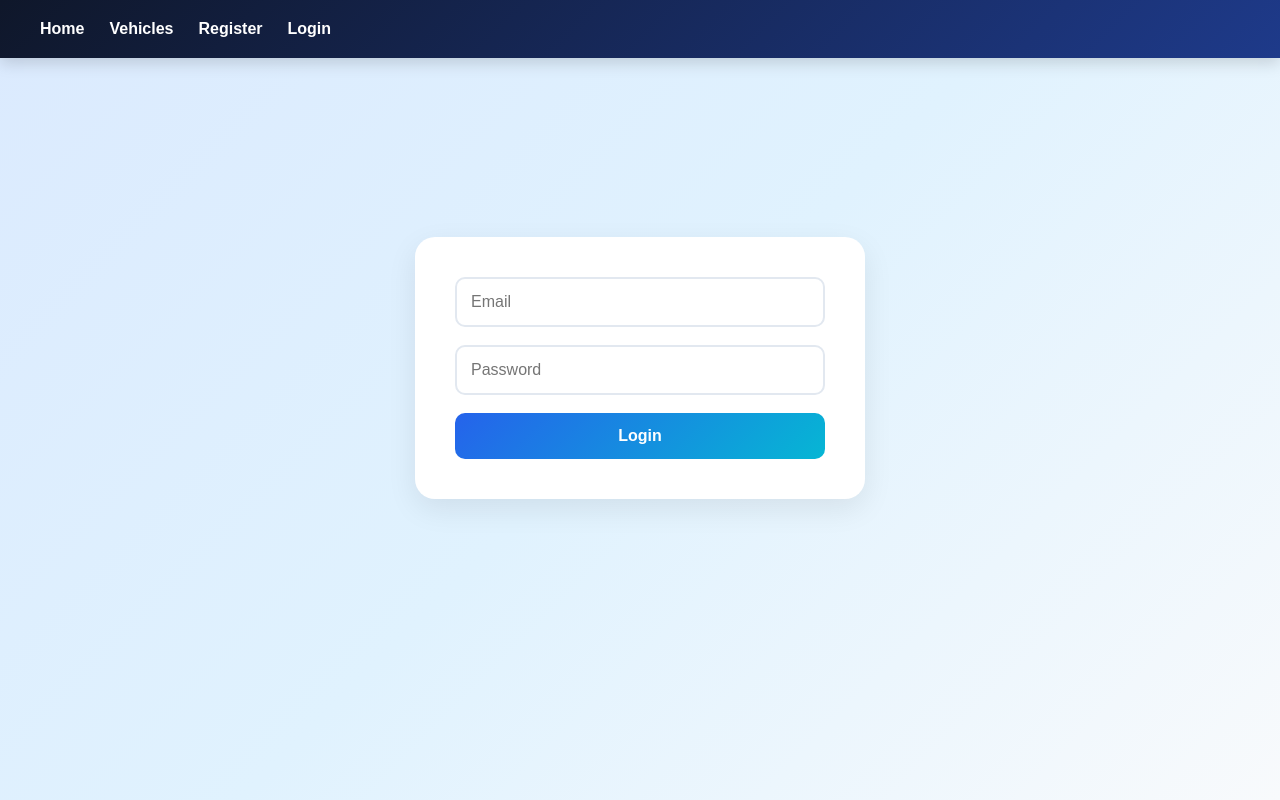
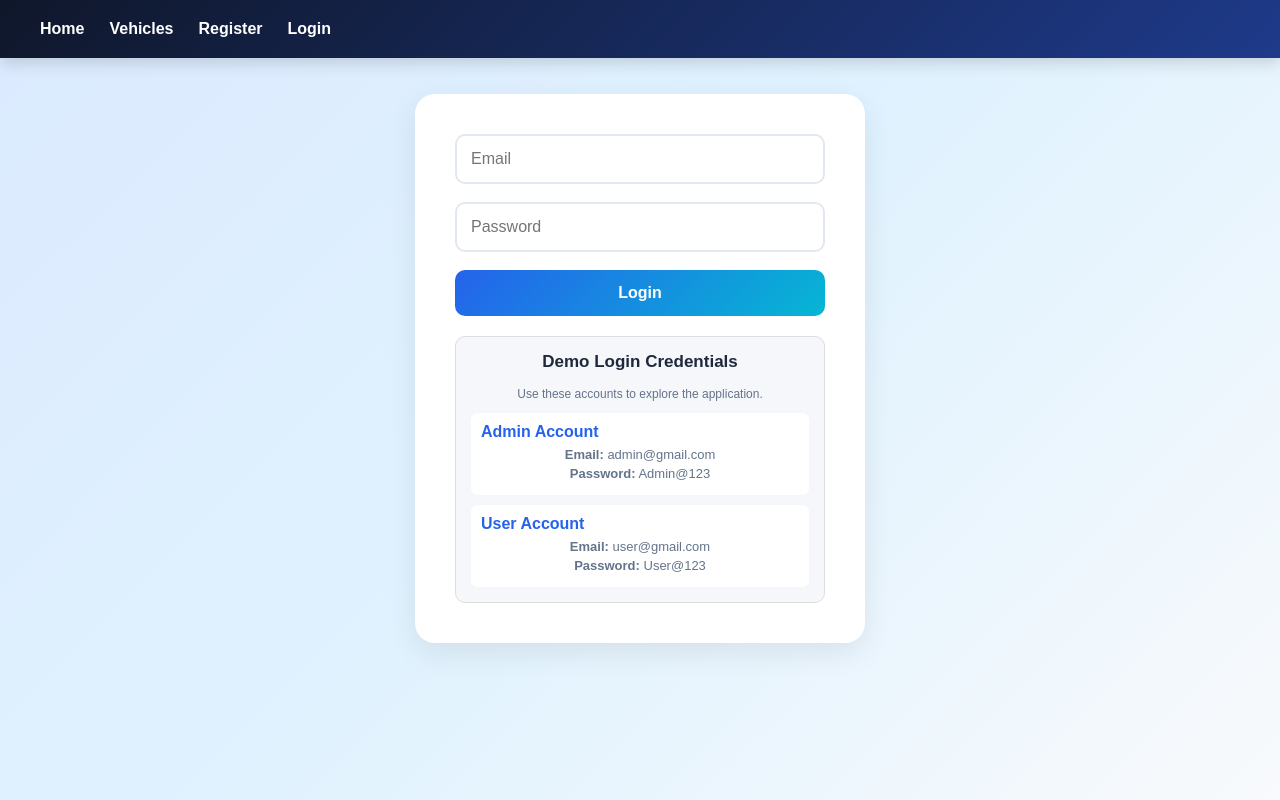
Before and after one commit to koppisettimanoj26-lang/Vehicle_rental_frontend, a React (Vite) app: page /login in a window 1280 px wide. Built offline with nearby package versions, Linux system fonts and the light colour scheme.

Commit message:
Credits updated

```diff
--- a/src/index.css
+++ b/src/index.css
@@ -469,3 +469,42 @@ nav a:hover {
   background: red;
   color: white;
 }
+
+
+.demo-login-box {
+  margin-top: 20px;
+  padding: 15px;
+  background: #f5f7fa;
+  border: 1px solid #ddd;
+  border-radius: 10px;
+}
+
+.demo-login-box h3 {
+  margin-bottom: 5px;
+  font-size: 17px;
+  text-align: center;
+}
+
+.demo-note {
+  font-size: 12px;
+  color: #666;
+  text-align: center;
+  margin-bottom: 12px;
+}
+
+.demo-account {
+  background: white;
+  padding: 10px;
+  border-radius: 7px;
+  margin-top: 10px;
+}
+
+.demo-account h4 {
+  margin-bottom: 6px;
+  color: #2563eb;
+}
+
+.demo-account p {
+  font-size: 13px;
+  margin: 4px 0;
+}
--- a/src/pages/Login.jsx
+++ b/src/pages/Login.jsx
@@ -37,7 +37,7 @@ function Login() {
         // Save user in LocalStorage
         sessionStorage.setItem(
           "user",
-        JSON.stringify(userData)
+          JSON.stringify(userData)
         );
 
         // Load user's wishlist
@@ -96,6 +96,25 @@ function Login() {
             Login
           </button>
 
+          <div className="demo-login-box">
+            <h3>Demo Login Credentials</h3>
+            <p className="demo-note">
+              Use these accounts to explore the application.
+            </p>
+
+            <div className="demo-account">
+              <h4>Admin Account</h4>
+              <p><strong>Email:</strong> admin@gmail.com</p>
+              <p><strong>Password:</strong> Admin@123</p>
+            </div>
+
+            <div className="demo-account">
+              <h4>User Account</h4>
+              <p><strong>Email:</strong> user@gmail.com</p>
+              <p><strong>Password:</strong> User@123</p>
+            </div>
+          </div>
+
         </form>
 
       </div>
```
